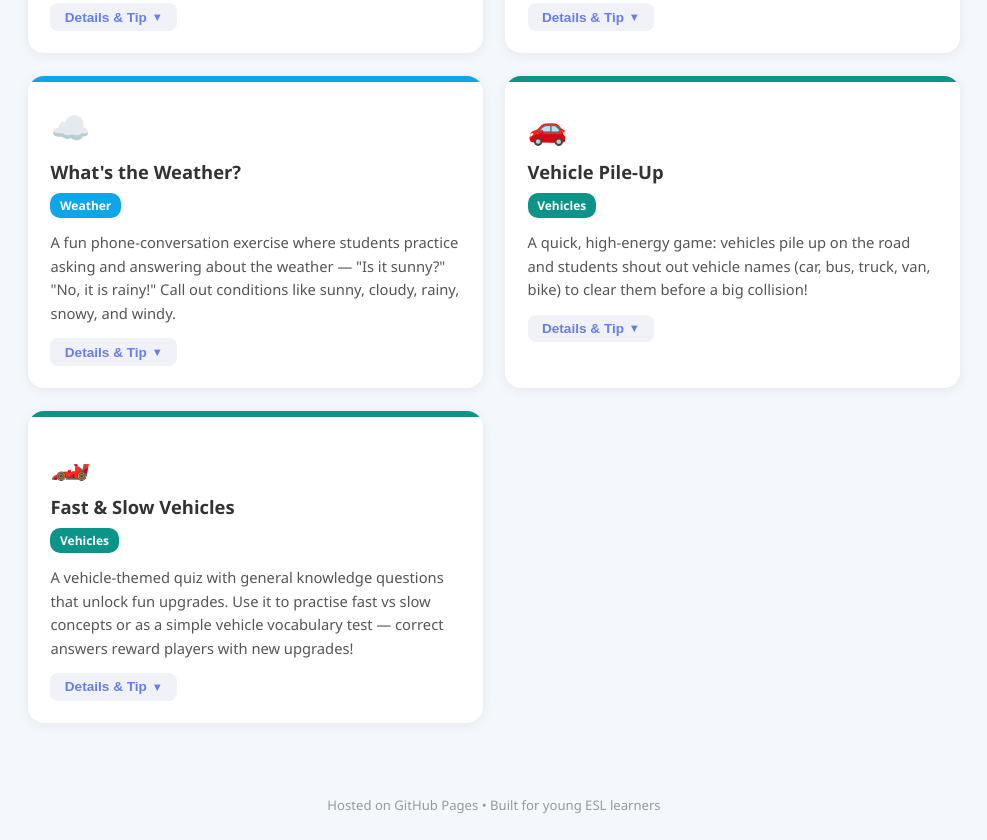
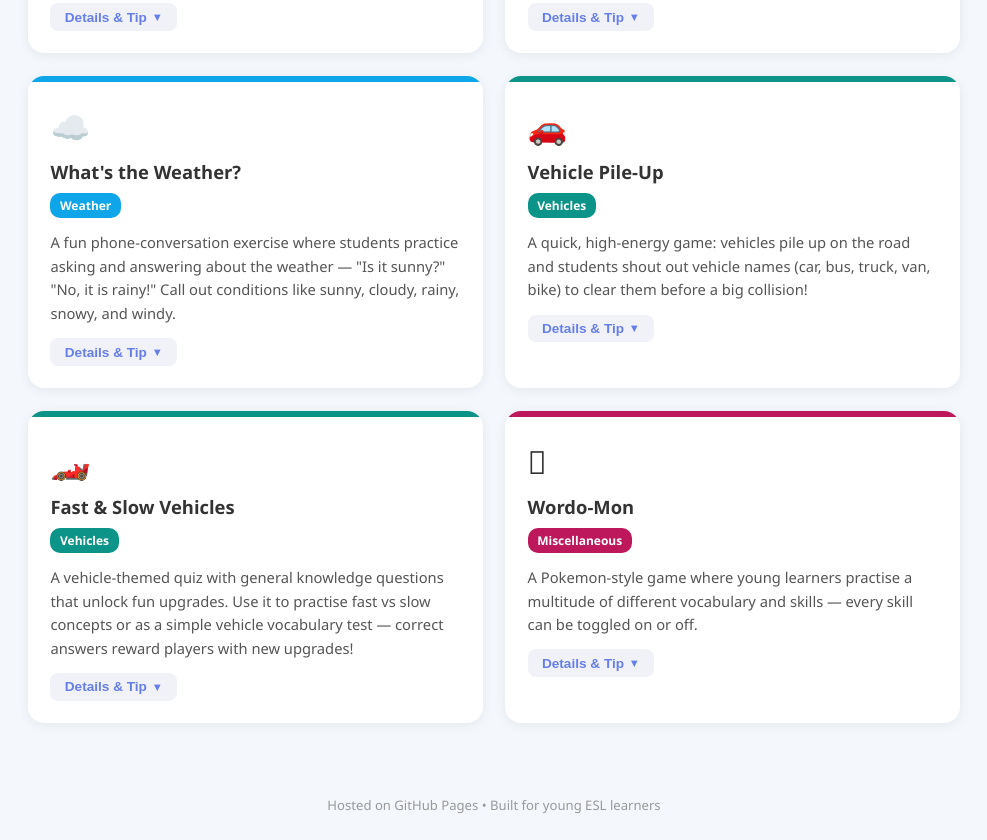
Before and after one commit to englishwithc/young-learners, a plain HTML site: page index.html in a window 1280 px wide. Shown: the part 1905-2745 px from the top of the page, without its empty margins (146-1133 px from the left). Drawn offline with Linux system fonts and the light colour scheme.

Commit message:
Add Wordo-Mon to index and README under Miscellaneous

```diff
--- a/index.html
+++ b/index.html
@@ -171,6 +171,7 @@
     .cat-reading    { background: #f59e0b; color: #fff; }
     .cat-weather    { background: #0ea5e9; }
     .cat-vehicles   { background: #0d9488; }
+    .cat-miscellaneous { background: #be185d; }
 
     footer {
       text-align: center;
@@ -209,6 +210,7 @@
     <button data-filter="reading">Reading</button>
     <button data-filter="weather">Weather</button>
     <button data-filter="vehicles">Vehicles</button>
+    <button data-filter="miscellaneous">Miscellaneous</button>
   </div>
 
   <main class="grid" id="grid"></main>
@@ -333,6 +335,15 @@ const GAMES = [
     url: './vehicles/vehicles-fast-slow/',
     desc: 'A vehicle-themed quiz with general knowledge questions that unlock fun upgrades. Use it to practise fast vs slow concepts or as a simple vehicle vocabulary test — correct answers reward players with new upgrades!',
     tip: 'Great as a warm-up or review: students answer questions to earn upgrades and keep their vehicles rolling.'
+  },
+  {
+    title: 'Wordo-Mon',
+    emoji: '\ud83e\udd0a',
+    category: ['miscellaneous'],
+    bandColor: '#be185d',
+    url: './misc/wordo-mon/',
+    desc: 'A Pokemon-style game where young learners practise a multitude of different vocabulary and skills — every skill can be toggled on or off.',
+    tip: 'A simple but relatively well fleshed out game. Turn skills on or off to match the level and focus of your group.'
   }
 ];
 
```
